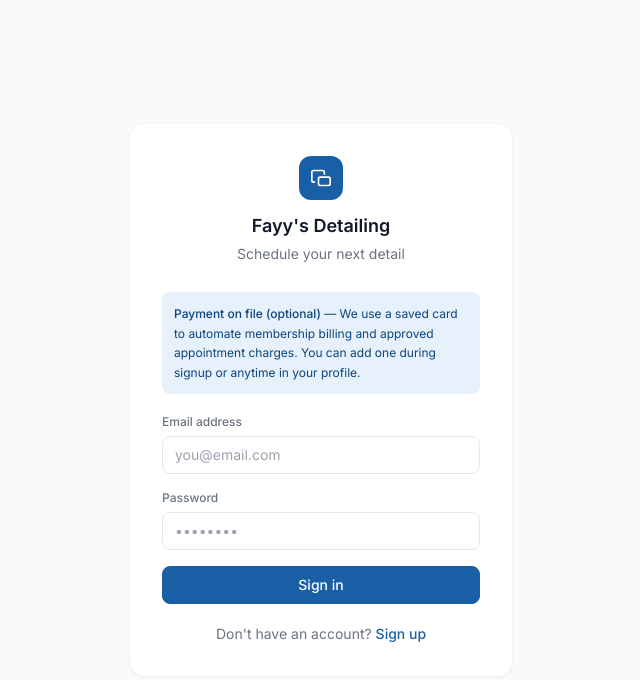
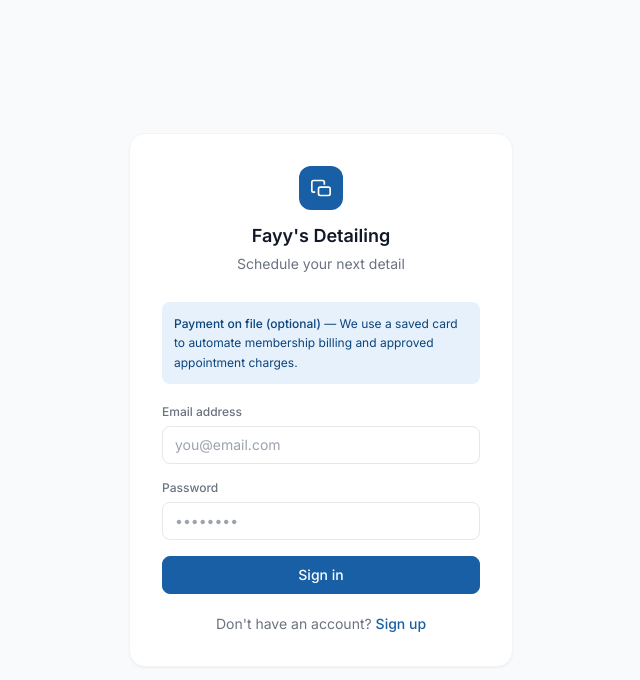
Before and after one commit to chandu240/Fayys-Detailing, a Next.js app: page /auth/login in a window 1280 px wide. Shown: the top 680 px of the page, without its empty margins (319-959 px from the left). Built offline with nearby package versions, Linux system fonts and the light colour scheme; no server answers.

Commit message:
Add debug logging to login

```diff
--- a/src/app/auth/login/page.tsx
+++ b/src/app/auth/login/page.tsx
@@ -14,18 +14,23 @@ export default function LoginPage() {
     e.preventDefault()
     setLoading(true)
     const { data, error } = await supabase.auth.signInWithPassword({ email, password })
+    console.log('Auth result:', JSON.stringify(data), error)
     if (error) { toast.error(error.message); setLoading(false); return }
     if (data.session) {
-      const { data: profile } = await supabase
+      const { data: profile, error: profileError } = await supabase
         .from('profiles')
         .select('role')
         .eq('id', data.session.user.id)
         .single()
+      console.log('Profile result:', JSON.stringify(profile), profileError)
       if (profile?.role === 'admin') {
         window.location.href = '/admin'
       } else {
         window.location.href = '/dashboard'
       }
+    } else {
+      console.log('No session returned')
+      setLoading(false)
     }
   }
 
@@ -44,8 +49,7 @@ export default function LoginPage() {
         </div>
         <div className="bg-brand-50 rounded-lg p-3 mb-5 text-xs text-brand-800 leading-relaxed">
           <span className="font-medium">Payment on file (optional)</span> — We use a saved card
-          to automate membership billing and approved appointment charges. You can add one during
-          signup or anytime in your profile.
+          to automate membership billing and approved appointment charges.
         </div>
         <form onSubmit={handleLogin} className="space-y-4">
           <div>
```
